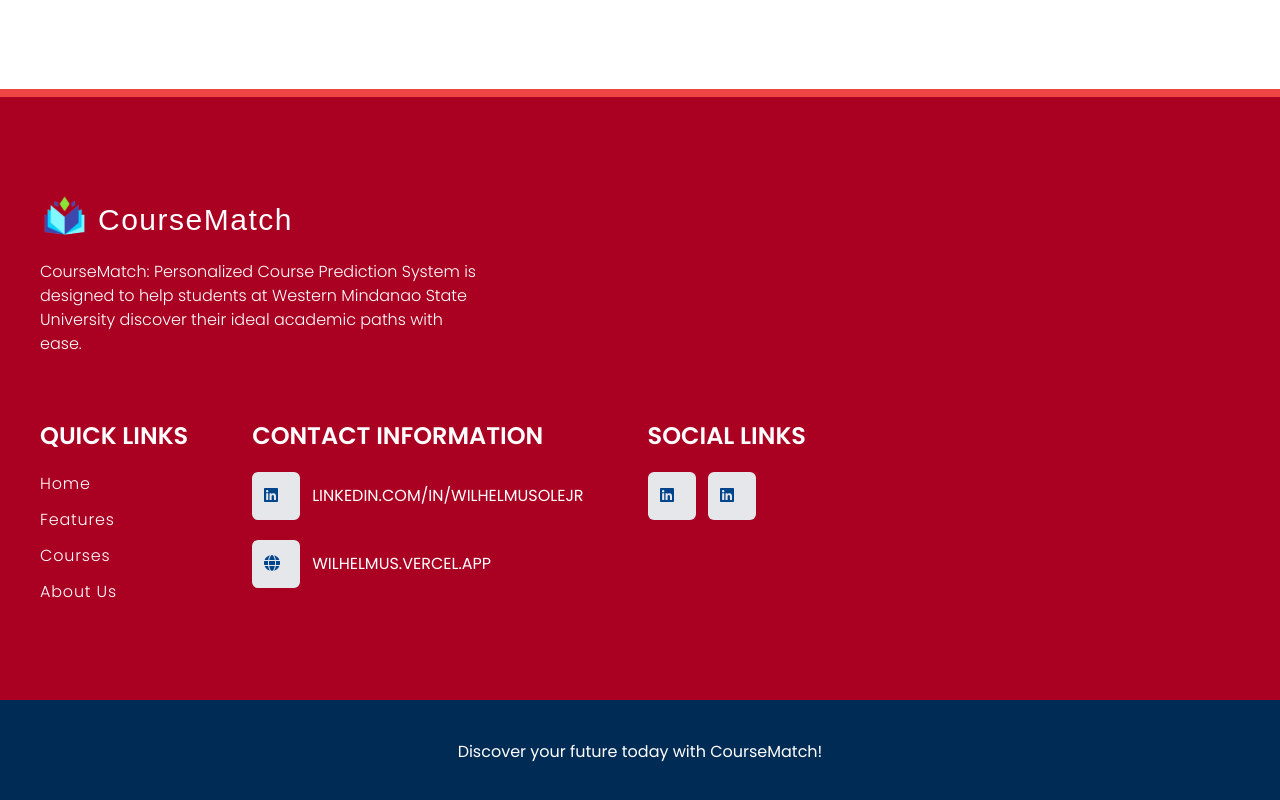
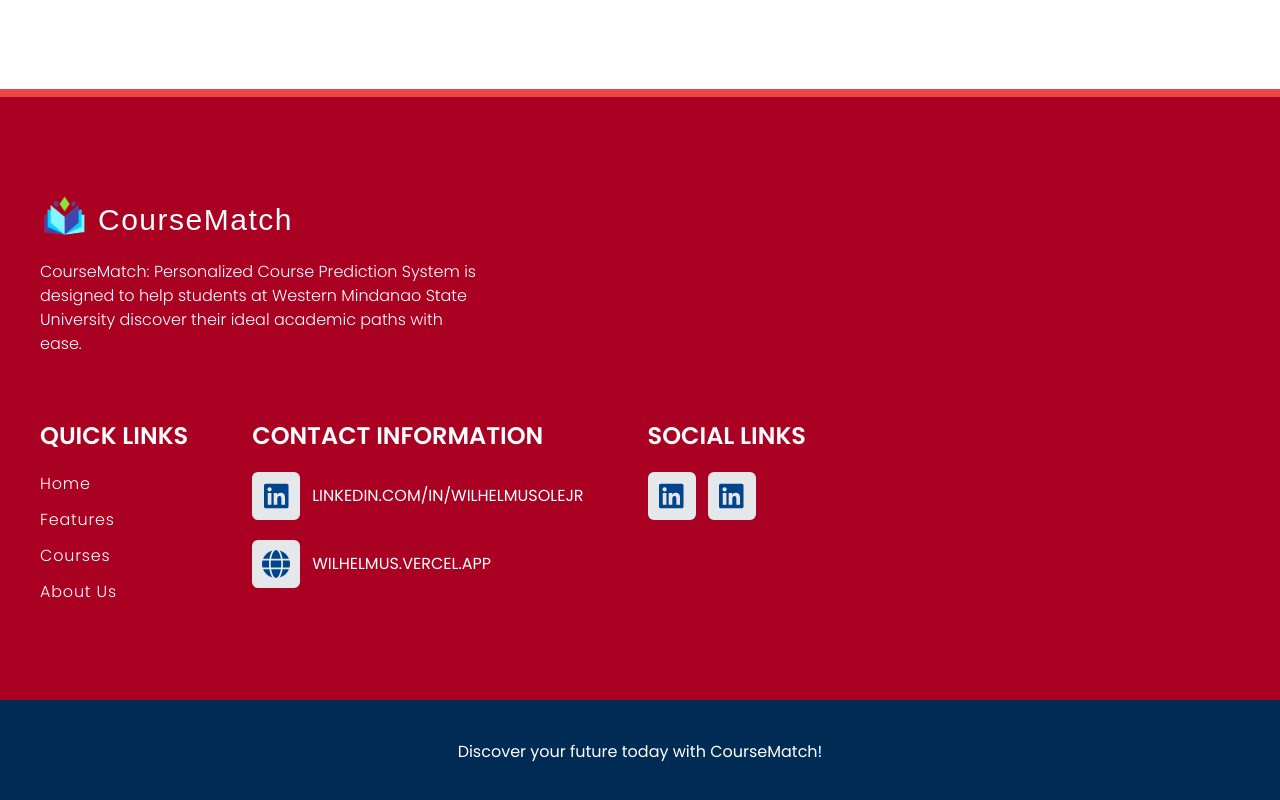
Before and after one commit to wilhelmusolejr/coursematch, a Next.js app: page /course-prediction in a window 1280 px wide. Shown: the part 960-1760 px from the top of the page. Built offline with nearby package versions, Linux system fonts and the light colour scheme; a web font is replaced by a local one.

Commit message:
Center emoji

```diff
--- a/app/components/IconWithBg.js
+++ b/app/components/IconWithBg.js
@@ -2,8 +2,8 @@ import { FontAwesomeIcon } from "@fortawesome/react-fontawesome";
 
 export default function IconWithBg({ icon }) {
   return (
-    <div className="w-12 h-12 rounded-md bg-gray-200 p-3 secondary-text-color">
-      <FontAwesomeIcon icon={icon} />
+    <div className="w-12 h-12 rounded-md bg-gray-200 p-3 secondary-text-color flex items-center justify-center">
+      <FontAwesomeIcon icon={icon} className="w-7 h-7" />
     </div>
   );
 }
```
